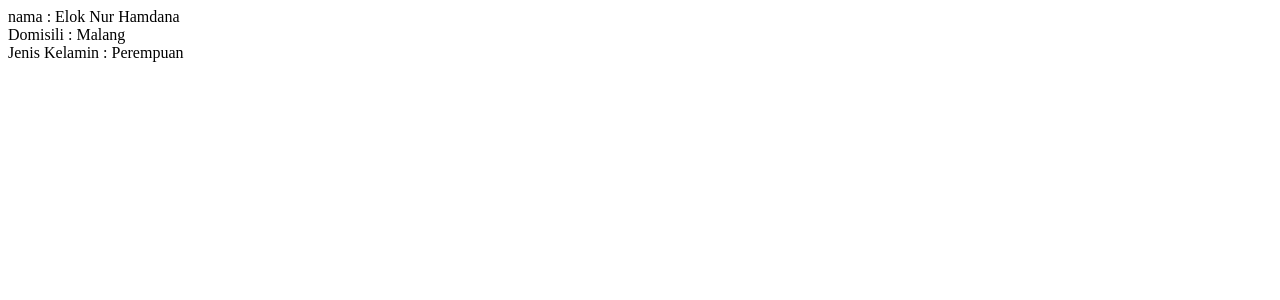
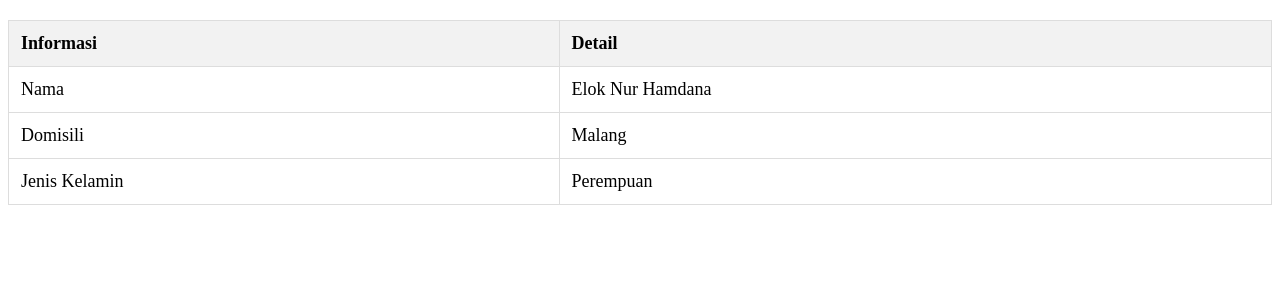
Before and after one commit to keyfarel/praktikum_web, a PHP site: page /array_2.php in a window 1280 px wide. Shown: the top 300 px of the page. Run offline with PHP 8.4, Linux system fonts and the light colour scheme.

Commit message:
push js web pertemuan-5

```diff
--- a/P_007/Soal 001/array_1.php
+++ b/P_007/Soal 001/array_1.php
@@ -3,6 +3,7 @@
 <head>
 </head>
 <body>
+<h2>Array Terindeks</h2>
 <?php
 $Listdosen = ["Elok Nur Hamdana", "Unggul Pemenang", "Bagas Nugraha"];
 
--- a/P_007/Soal 002/array_2.php
+++ b/P_007/Soal 002/array_2.php
@@ -1,22 +1,36 @@
 <!DOCTYPE html>
-<html>
+<html lang="id">
 <head>
     <meta charset="UTF-8">
     <meta name="viewport" content="width=device-width, initial-scale=1.0">
-    <title></title>
+    <title>Profil Dosen</title>
+    <link rel="stylesheet" href="css/style.css">
 </head>
 <body>
-<?php
-$Dosen = [
-    'nama' => 'Elok Nur Hamdana',
-    'domisili' => 'Malang',
-    'Jenis Kelamin' => 'Perempuan'];
-echo "nama : {$Dosen ['nama']} <br>";
-echo "Domisili : {$Dosen ['domisili']} <br>";
-echo "Jenis Kelamin : {$Dosen ['Jenis Kelamin']} <br>";
 
-
-?>
+<table>
+    <thead>
+    <tr>
+        <th>Informasi</th>
+        <th>Detail</th>
+    </tr>
+    </thead>
+    <tbody>
+    <?php
+    $Dosen = [
+        'Nama' => 'Elok Nur Hamdana',
+        'Domisili' => 'Malang',
+        'Jenis Kelamin' => 'Perempuan'
+    ];
+    foreach ($Dosen as $info => $detail) {
+        echo "<tr>";
+        echo "<td>{$info}</td>";
+        echo "<td>{$detail}</td>";
+        echo "</tr>";
+    }
+    ?>
+    </tbody>
+</table>
 
 </body>
 </html>
--- /dev/null
+++ b/P_007/Soal 002/css/style.css
@@ -0,0 +1,29 @@
+table {
+    width: 100%;
+    border-collapse: collapse;
+    margin: 20px 0;
+    font-size: 18px;
+    text-align: left;
+}
+
+table, th, td {
+    border: 1px solid #ddd;
+    padding: 12px;
+}
+
+th {
+    background-color: #f2f2f2;
+    font-weight: bold;
+}
+
+td {
+    background-color: #fff;
+}
+
+tr:nth-child(even) {
+    background-color: #f9f9f9;
+}
+
+tr:hover {
+    background-color: #f1f1f1;
+}
```
